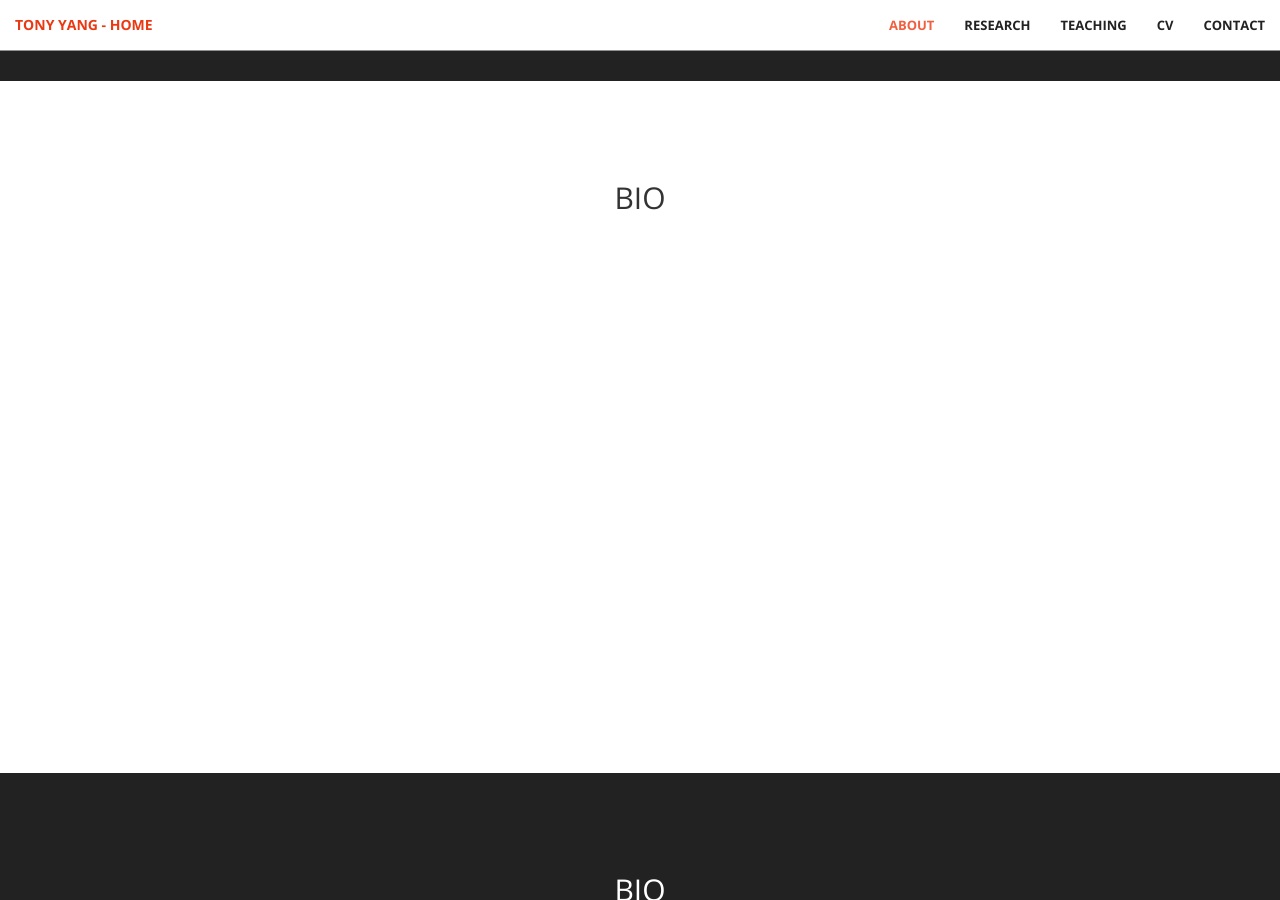
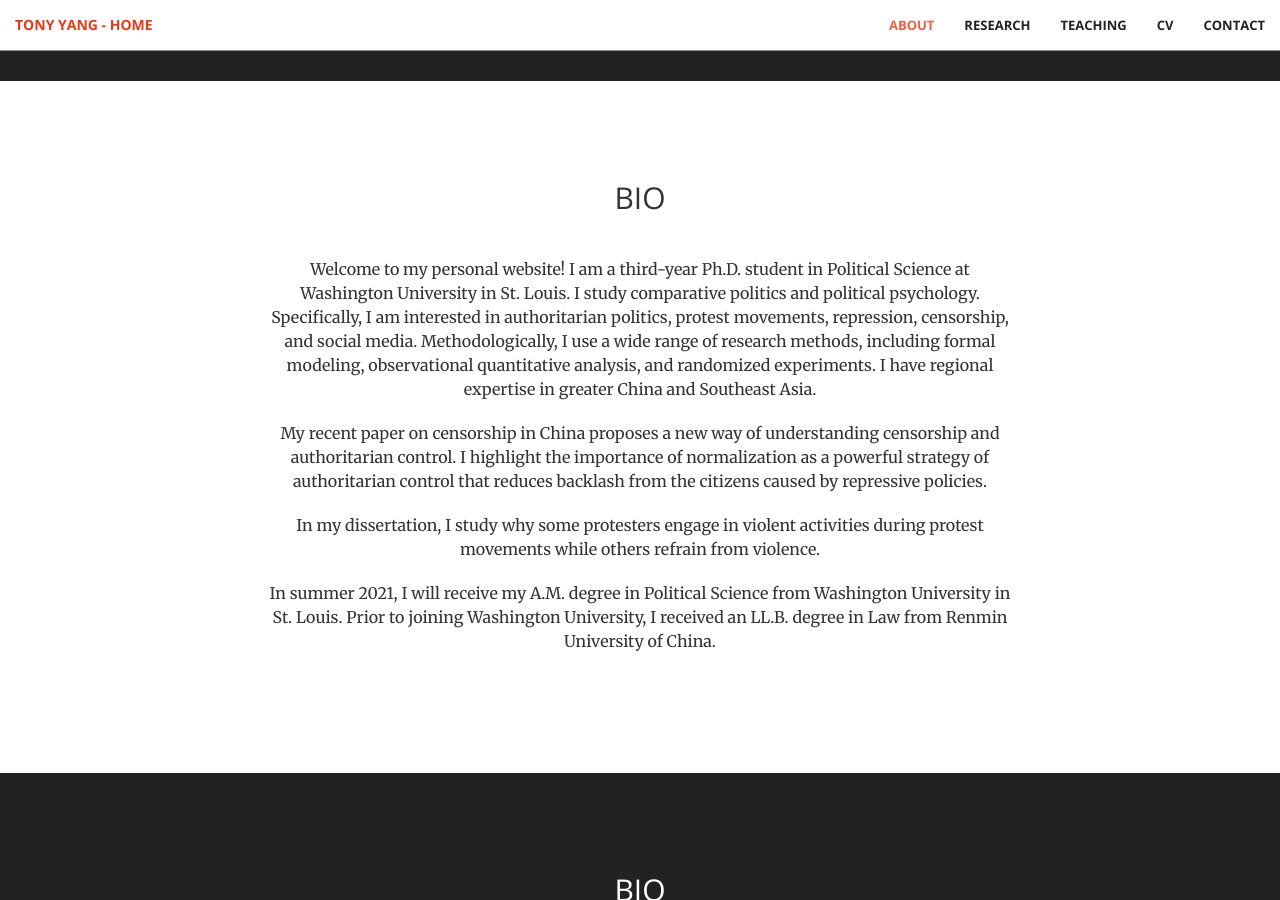
Before and after one commit to tonyhsfz/website, a Jekyll site: the page built from index.html, in a window 1280 px wide and 900 px high, scrolled down 1679 px. Built offline with Jekyll 4.4.1, drawn with Linux system fonts in a browser that asks for light colours.

Commit message:
Update services.html

```diff
--- a/_includes/services.html
+++ b/_includes/services.html
@@ -4,10 +4,10 @@
             <div class="col-lg-8 col-lg-offset-2 text-center">
                 <h2 class="section-heading">BIO</h2>
                 <hr class="light">
-                <p class="text-faded">Welcome to my personal website! I am a third-year Ph.D. student in Political Science at Washington University in St. Louis. I study comparative politics and political psychology. Specifically, I am interested in authoritarian politics, protest movements, repression, censorship, and social media. Methodologically, I use a wide range of research methods, including formal modeling, observational quantitative analysis, and randomized experiments. I have regional expertise in greater China and Southeast Asia.</p>
-                <p class="text-faded">My recent paper on censorship in China proposes a new way of understanding censorship and authoritarian control. I highlight the importance of normalization as a powerful strategy of authoritarian control that reduces backlash from the citizens caused by repressive policies.</p>
-                <p class="text-faded">In my dissertation, I study why some protesters engage in violent activities during protest movements while others refrain from violence.</p>
-                <p class="text-faded">In summer 2021, I will receive my A.M. degree in Political Science from Washington University in St. Louis. Prior to joining Washington University, I received an LL.B. degree in Law from Renmin University of China.</p>
+                <p>Welcome to my personal website! I am a third-year Ph.D. student in Political Science at Washington University in St. Louis. I study comparative politics and political psychology. Specifically, I am interested in authoritarian politics, protest movements, repression, censorship, and social media. Methodologically, I use a wide range of research methods, including formal modeling, observational quantitative analysis, and randomized experiments. I have regional expertise in greater China and Southeast Asia.</p>
+                <p>My recent paper on censorship in China proposes a new way of understanding censorship and authoritarian control. I highlight the importance of normalization as a powerful strategy of authoritarian control that reduces backlash from the citizens caused by repressive policies.</p>
+                <p>In my dissertation, I study why some protesters engage in violent activities during protest movements while others refrain from violence.</p>
+                <p>In summer 2021, I will receive my A.M. degree in Political Science from Washington University in St. Louis. Prior to joining Washington University, I received an LL.B. degree in Law from Renmin University of China.</p>
             </div>
         </div>
     </div>
```
